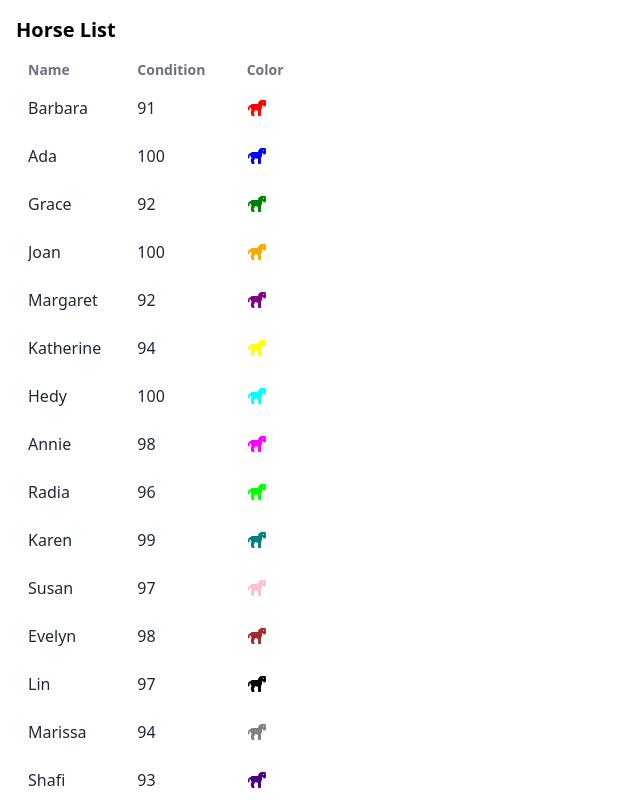
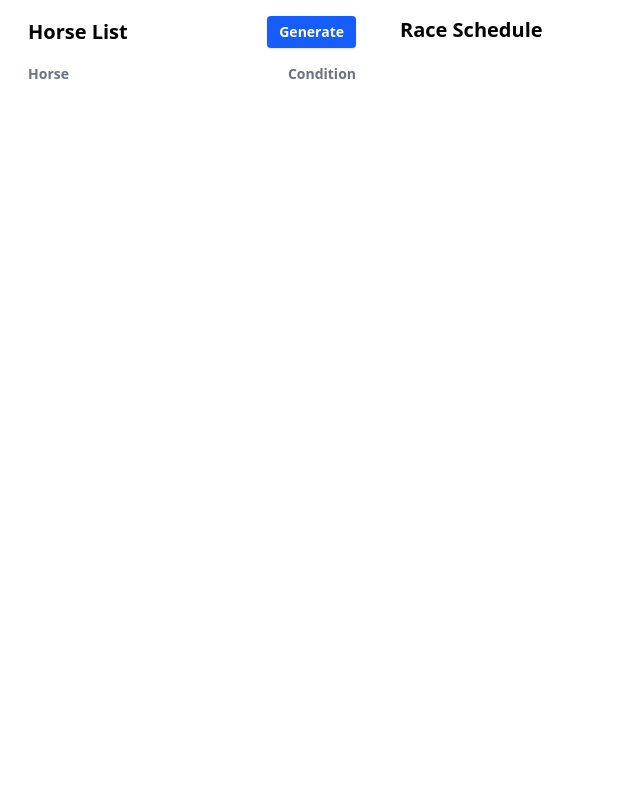
Before and after one commit to TymoteuszStr/Horse-Racing-Game, a Vue app: page / in a window 1280 px wide. Shown: the top 800 px of the page, without its empty margins (0-640 px from the left). Built offline with nearby package versions, Linux system fonts and the light colour scheme.

Commit message:
feat: refactor game logic and state management; implement horse and race schedule handling

```diff
--- a/src/App.vue
+++ b/src/App.vue
@@ -1,20 +1,21 @@
 <script setup lang="ts">
 import HorseList from './components/HorseList.vue'
 
-import { computed, onMounted } from 'vue'
+import { computed } from 'vue'
 import { useStore } from 'vuex'
+import { useGameEngine } from './composable/useGameEngine'
+import ScheduleList from './components/ScheduleList.vue'
 
+const { generateHorseList, isGameStarted } = useGameEngine()
 const store = useStore()
-const horses = computed(() => store.getters.horsesList)
-
-onMounted(() => {
-  store.dispatch('generateHorses')
-})
+const horseList = computed(() => store.getters.horseList)
+const raceSchedule = computed(() => store.getters.raceSchedule)
 </script>
 
 <template>
-  <div>
-    <HorseList :horses="horses" />
+  <div class="flex">
+    <HorseList :horseList="horseList" @generate="generateHorseList" :button-disabled="isGameStarted" />
+    <ScheduleList :raceSchedule="raceSchedule" />
   </div>
 </template>
 
--- a/src/components/HorseList.vue
+++ b/src/components/HorseList.vue
@@ -4,31 +4,41 @@ import { FontAwesomeIcon } from '@fortawesome/vue-fontawesome'
 import { faHorse } from '@fortawesome/free-solid-svg-icons'
 
 defineProps<{
-  horses: Horse[]
+  horseList?: Horse[]
+  buttonDisabled?: boolean
 }>()
 </script>
 
 <template>
   <div class="p-4 w-full max-w-sm">
-    <h2 class="text-xl font-semibold mb-4">Horse List</h2>
-
-    <div class="grid grid-cols-3 text-gray-500 text-sm font-semibold px-3 pb-2">
-      <div>Name</div>
+    <div class="flex items-center justify-between mb-4 mx-3">
+      <h2 class="text-xl font-semibold">Horse List</h2>
+      <button
+        type="button"
+        :disabled="buttonDisabled"
+        @click="$emit('generate')"
+        class="px-3 py-1.5 text-sm bg-blue-600 hover:bg-blue-700 text-white font-semibold rounded shadow transition cursor-pointer disabled:opacity-50 disabled:cursor-not-allowed"
+      >
+        Generate
+      </button>
+    </div>
+    <div class="flex justify-between text-gray-500 text-sm font-semibold px-3 pb-2">
+      <div>Horse</div>
       <div>Condition</div>
-      <div>Color</div>
     </div>
 
-    <ul class="space-y-2">
+    <ul class="space-y-2 overflow-y-auto max-h-[calc(100vh-200px)] pr-1">
       <li
-        v-for="horse in horses"
+        v-for="horse in horseList ?? []"
         :key="horse.id"
-        class="grid grid-cols-3 items-center px-3 py-2 rounded-lg transition-colors duration-150 hover:bg-gray-100"
+        class="flex justify-between items-center px-3 py-2 rounded-lg transition-colors duration-150 hover:bg-gray-100"
       >
-        <span class="truncate text-gray-800">{{ horse.name }}</span>
+        <span class="truncate text-gray-800 flex items-center gap-2">
+          {{ horse.name }}
+          <font-awesome-icon :icon="faHorse" class="w-5 h-5" :style="{ color: horse.color }" />
+        </span>
 
         <span class="text-gray-800">{{ horse.conditionScore }}</span>
-
-        <font-awesome-icon :icon="faHorse" class="w-5 h-5" :style="{ color: horse.color }" />
       </li>
     </ul>
   </div>
--- /dev/null
+++ b/src/components/RaceRoundItem.vue
@@ -0,0 +1,64 @@
+<script setup lang="ts">
+import { ref } from 'vue'
+import type { RaceRound } from '@/types/RaceRound'
+import { faHorse } from '@fortawesome/free-solid-svg-icons'
+import { FontAwesomeIcon } from '@fortawesome/vue-fontawesome'
+
+const props = withDefaults(
+  defineProps<{
+    round: RaceRound
+    initialExpanded?: boolean
+  }>(),
+  {
+    initialExpanded: false,
+  },
+)
+const expanded = ref(props.initialExpanded)
+</script>
+
+<template>
+  <li
+    class="p-4 border rounded-xl shadow-sm bg-white transition-all duration-300 cursor-pointer select-none"
+    @click="expanded = !expanded"
+  >
+    <div class="mb-2 text-gray-700 font-medium flex justify-between items-center">
+      <span>Round {{ round.roundNumber }} – {{ round.distance }}m</span>
+      <span class="text-sm text-gray-400">
+        {{ expanded ? '▲' : '▼' }}
+      </span>
+    </div>
+
+    <transition name="expand">
+      <ul v-if="expanded" class="space-y-1 transition-all duration-300">
+        <li
+          v-for="horse in round.horses"
+          :key="horse.id"
+          class="flex justify-between items-center px-3 py-2 rounded-lg transition-colors duration-150 hover:bg-gray-50"
+        >
+          <span class="truncate text-gray-800 flex items-center gap-2">
+            {{ horse.name }}
+            <font-awesome-icon :icon="faHorse" class="w-5 h-5" :style="{ color: horse.color }" />
+          </span>
+        </li>
+      </ul>
+    </transition>
+  </li>
+</template>
+
+<style scoped>
+.expand-enter-active,
+.expand-leave-active {
+  transition: all 0.3s ease;
+  overflow: hidden;
+}
+.expand-enter-from,
+.expand-leave-to {
+  max-height: 0;
+  opacity: 0;
+}
+.expand-enter-to,
+.expand-leave-from {
+  max-height: 500px;
+  opacity: 1;
+}
+</style>
--- /dev/null
+++ b/src/components/ScheduleList.vue
@@ -0,0 +1,23 @@
+<script setup lang="ts">
+import type { RaceRound } from '@/types/RaceRound'
+import RaceRoundItem from '@/components/RaceRoundItem.vue'
+
+defineProps<{
+  raceSchedule: RaceRound[]
+}>()
+</script>
+<template>
+  <div class="p-4">
+    <h2 class="text-xl font-semibold mb-4">Race Schedule</h2>
+    <ul
+      class="grid grid-cols-1 sm:grid-cols-2 md:grid-cols-3 lg:grid-cols-4 xl:grid-cols-6 auto-rows-min gap-4"
+    >
+      <RaceRoundItem
+        v-for="round in raceSchedule"
+        :key="round.roundNumber"
+        :round="round"
+        class="mx-2"
+      />
+    </ul>
+  </div>
+</template>
--- /dev/null
+++ b/src/composable/useGameEngine.ts
@@ -0,0 +1,47 @@
+import { useStore } from 'vuex'
+import horseNames from '@/constants/horseNames'
+import horseColors from '@/constants/horseColors'
+import { getRandomNr } from '@/utils.ts/getRandomNr'
+import type { Horse } from '@/types/horse'
+import { shuffleArray } from '@/utils.ts/shuffleArray'
+import raceDistances from '@/constants/raceDistances'
+
+export function useGameEngine() {
+  const store = useStore()
+  const isGameStarted = false
+
+  function generateHorseList() {
+    const shuffledHorseNames = shuffleArray(horseNames)
+    const shuffledHorseColors = shuffleArray(horseColors)
+    const horses: Horse[] = shuffledHorseNames.map((name, index) => ({
+      id: index + 1,
+      name,
+      color: shuffledHorseColors[index],
+      conditionScore: getRandomNr(80, 100),
+    }))
+    store.commit('setHorseList', horses)
+    generateRaceSchedule()
+  }
+  function generateRaceSchedule() {
+    const horseList = store.getters.horseList as Horse[]
+
+    if (horseList.length < 10) {
+      console.warn('Not enough horses to generate a race schedule.')
+      return
+    }
+
+    const schedule = raceDistances.map((distance, index) => {
+      const shuffled = shuffleArray(horseList)
+      const selectedHorses = shuffled.slice(0, 10)
+
+      return {
+        roundNumber: index + 1,
+        distance,
+        horses: selectedHorses,
+      }
+    })
+
+    store.commit('setRaceSchedule', schedule)
+  }
+  return { generateHorseList, isGameStarted, generateRaceSchedule }
+}
--- a/src/constants/raceDistances.ts
+++ b/src/constants/raceDistances.ts
@@ -1,2 +1,3 @@
 const raceDistances: number[] = [1200, 1400, 1600, 1800, 2000, 2200]
 export default raceDistances
+export type RaceDistance = (typeof raceDistances)[number]
--- a/src/store/index.ts
+++ b/src/store/index.ts
@@ -1,12 +1,12 @@
 import { createStore } from 'vuex'
-import horses, { type HorsesState } from './modules/horses'
+import game, { type GameState } from './modules/game'
 
 export interface RootState {
-  horses: HorsesState
+  game: GameState
 }
 const store = createStore<RootState>({
   modules: {
-    horses,
+    game,
   },
 })
 
--- /dev/null
+++ b/src/store/modules/game.ts
@@ -0,0 +1,47 @@
+import type { Horse } from '@/types/horse'
+import type { Module } from 'vuex'
+import type { RootState } from '@/store'
+import type { RaceRound } from '@/types/RaceRound'
+
+export interface GameState {
+  horseList: Horse[]
+  raceSchedule: RaceRound[]
+}
+const state = (): GameState => ({
+  horseList: [],
+  raceSchedule: [] as RaceRound[],
+})
+const mutations = {
+  setHorseList(state: GameState, horses: Horse[]) {
+    console.log('Setting horse list:', horses)
+    state.horseList = horses
+  },
+  setRaceSchedule(state: GameState, schedule: RaceRound[]) {
+    state.raceSchedule = schedule
+    console.log('Schedule set:', state.raceSchedule)
+  },
+  updateHorseCondition(state: GameState, payload: { id: number; conditionScore: number }) {
+    const horse = state.horseList.find((h) => h.id === payload.id)
+    if (horse) {
+      horse.conditionScore = payload.conditionScore
+    }
+  },
+}
+const actions = {}
+const getters = {
+  horseList(state: GameState): Horse[] {
+    return state.horseList
+  },
+  raceSchedule(state: GameState): RaceRound[] {
+    return state.raceSchedule
+  },
+}
+
+const module: Module<GameState, RootState> = {
+  state,
+  mutations,
+  actions,
+  getters,
+}
+
+export default module
--- a/src/store/modules/horses.ts
+++ /dev/null
@@ -1,44 +0,0 @@
-import type { Horse } from '@/types/horse'
-import type { Module, ActionContext } from 'vuex'
-import type { RootState } from '@/store'
-import horseNames from '@/constants/horseNames'
-import horseColors from '@/constants/horseColors'
-import { getRandomNr } from '@/utils.ts/getRandomNr'
-
-export interface HorsesState {
-  horses: Horse[]
-}
-const state = (): HorsesState => ({
-  horses: [],
-})
-const mutations = {
-  setHorses(state: HorsesState, horses: Horse[]) {
-    state.horses = horses
-  },
-}
-const actions = {
-  generateHorses({ commit }: ActionContext<HorsesState, RootState>) {
-    const horses: Horse[] = horseNames.map((name, index) => ({
-      id: index + 1,
-      name,
-      color: horseColors[index],
-      conditionScore: getRandomNr(90, 100),
-    }))
-
-    commit('setHorses', horses)
-  },
-}
-const getters = {
-  horsesList(state: HorsesState): Horse[] {
-    return state.horses
-  },
-}
-
-const module: Module<HorsesState, RootState> = {
-  state,
-  mutations,
-  actions,
-  getters,
-}
-
-export default module
--- /dev/null
+++ b/src/types/RaceRound.ts
@@ -0,0 +1,8 @@
+import type { RaceDistance } from '@/constants/raceDistances'
+import type { Horse } from './horse'
+
+export interface RaceRound {
+  roundNumber: number
+  distance: RaceDistance
+  horses: Horse[]
+}
--- /dev/null
+++ b/src/utils.ts/shuffleArray.ts
@@ -0,0 +1,8 @@
+export function shuffleArray<T>(array: T[]): T[] {
+  const copied = [...array]
+  for (let i = copied.length - 1; i > 0; i--) {
+    const j = Math.floor(Math.random() * (i + 1))
+    ;[copied[i], copied[j]] = [copied[j], copied[i]]
+  }
+  return copied
+}
```
